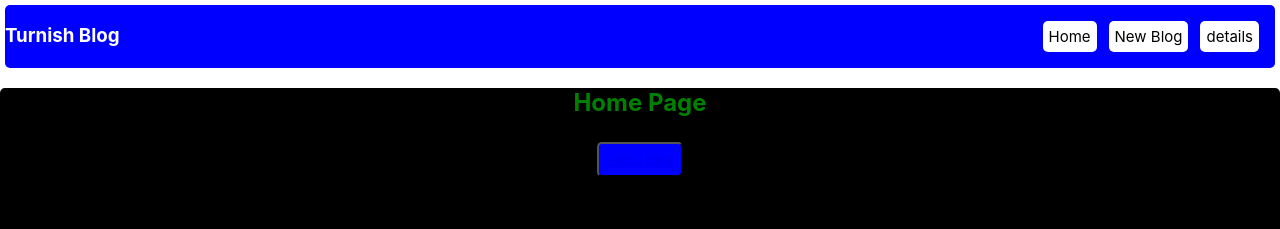
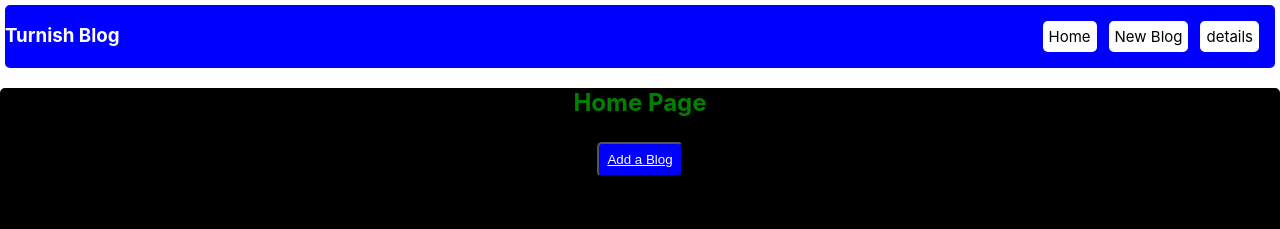
Before and after one commit to emmanuelwangila/manu-blog, a React (Create React App) app: page / in a window 1280 px wide. Shown: the top 229 px of the page. Built offline with nearby package versions, Linux system fonts and the light colour scheme; data requests are answered from the project's data file.

Commit message:
refactors white stylings

```diff
--- a/src/Home.jsx
+++ b/src/Home.jsx
@@ -32,8 +32,12 @@ const Home = () => {
             cursor: "pointer",
           }}
         >
-          <span></span>
-          <NavLink to={"/new-blog"}> Add a Blog </NavLink>
+          <span style={{ color: "white" }}>
+            <NavLink to={"/new-blog"} style={{ color: "white" }}>
+              {" "}
+              Add a Blog{" "}
+            </NavLink>
+          </span>
         </button>
       </div>
       {error && <div> {error} </div>}
```
